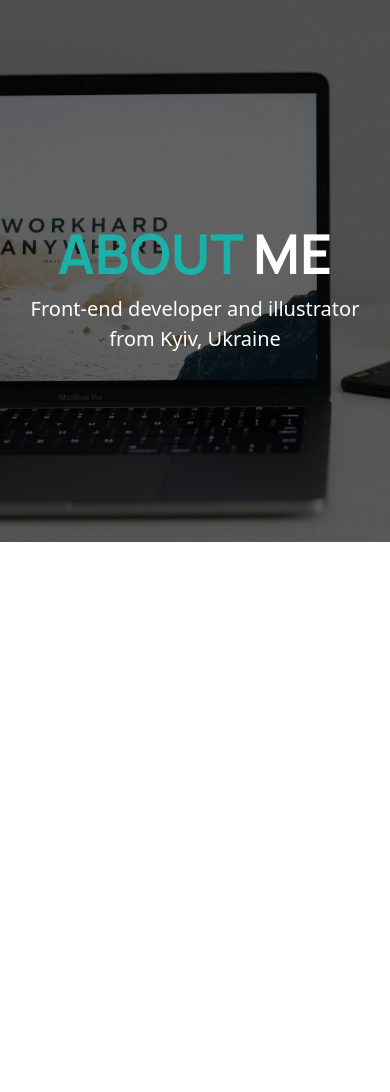
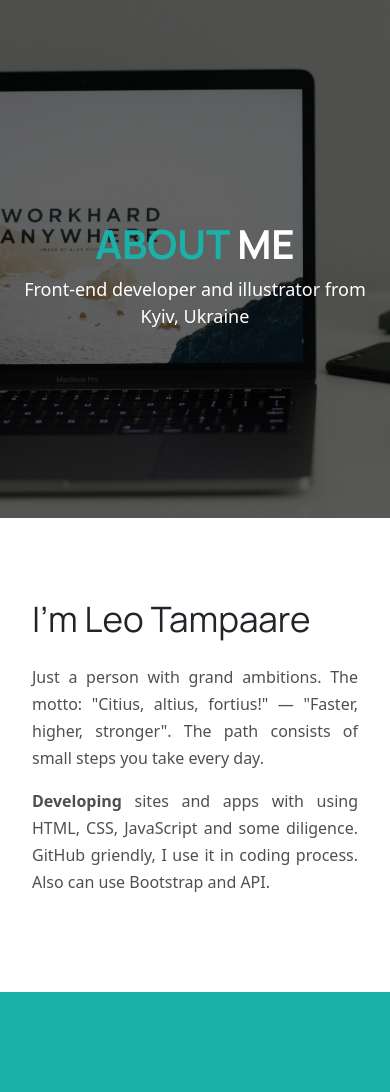
Before and after one commit to Leo-Tampaare/portfolio-project, a plain HTML site: page about.html in a window 390 px wide. Before the commit the page ends 844 px from the top, so only its background shows below. Drawn offline with nearby package versions, Linux system fonts and the light colour scheme.

Commit message:
Added about content

```diff
--- a/about.html
+++ b/about.html
@@ -37,5 +37,29 @@
         <p>Front-end developer and illustrator from Kyiv, Ukraine</p>
       </div>
     </div>
+    <div class="about-content">
+      <div class="container">
+        <div class="row">
+          <div class="col-md-6 col-lg-8">
+            <h2>I'm Leo Tampaare</h2>
+            <p class="mt-4">
+              Just a person with grand ambitions. The motto: "Citius, altius,
+              fortius!" — "Faster, higher, stronger". The path consists of small
+              steps you take every day.
+            </p>
+            <p>
+              <strong>Developing</strong> sites and apps with using HTML, CSS,
+              JavaScript and some diligence. GitHub griendly, I use it in coding
+              process. Also can use Bootstrap and API.
+            </p>
+          </div>
+          <div class="d-none d-md-block col-md-6 col-lg-4 ps-4">
+            <img src="/images/logo.svg" alt="logo" class="img-fluid" />
+          </div>
+        </div>
+      </div>
+    </div>
+
+    <footer></footer>
   </body>
 </html>
--- a/src/style.css
+++ b/src/style.css
@@ -88,10 +88,16 @@ h3 {
   font-size: 40px;
 }
 
-.description p {
+.description p,
+.about-content p {
   line-height: 27px;
   text-align: justify;
   opacity: 0.8;
+}
+
+.about-content {
+  margin: 80px auto;
+  padding: 0 20px !important;
 }
 
 footer {
@@ -112,15 +118,18 @@ footer {
 }
 
 @media (max-width: 576px) {
-  .hero h1 {
+  .hero h1,
+  .about-hero h1 {
     font-size: 40px;
   }
 
-  .hero p {
+  .hero p,
+  .about-hero p {
     font-size: 18px;
   }
 
-  .description h2 {
+  .description h2,
+  .about-content h2 {
     font-size: 35px;
   }
 }
```
Also changed, not shown: index.html (+1 -1 lines).
